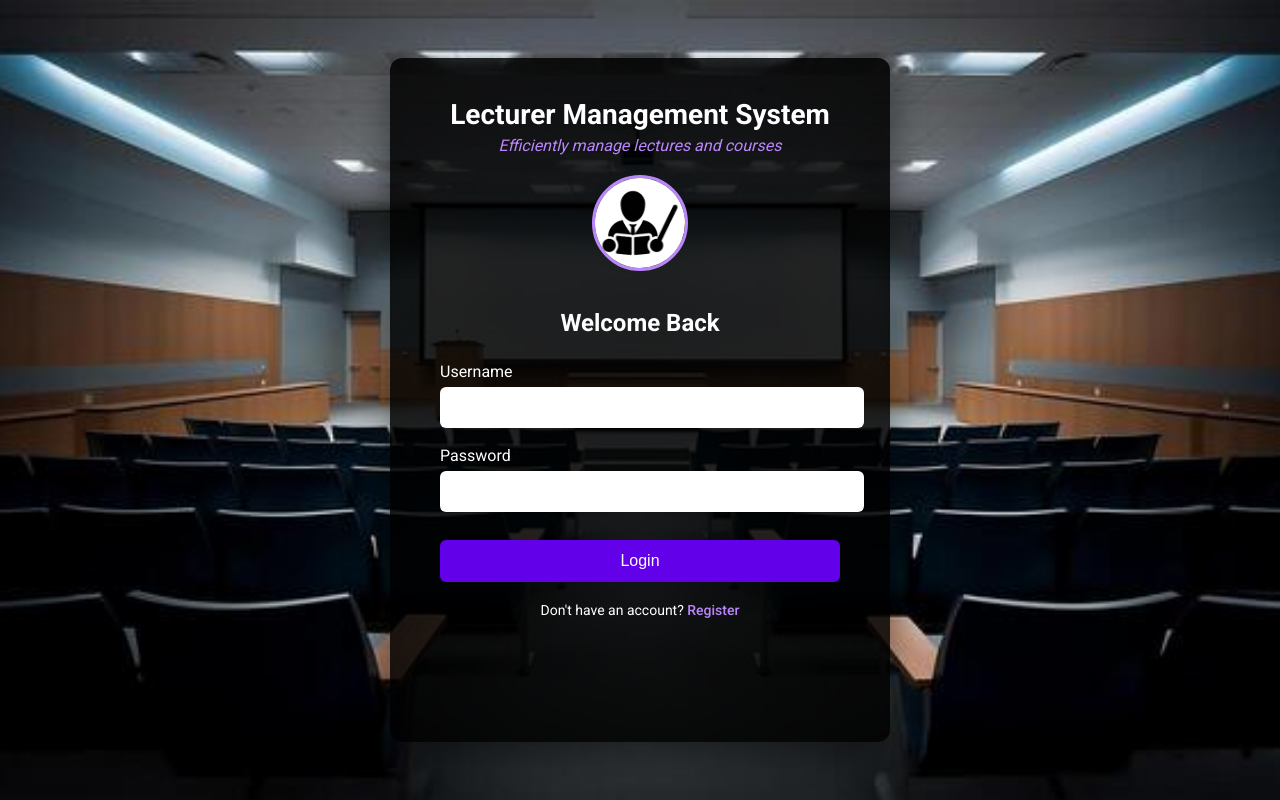
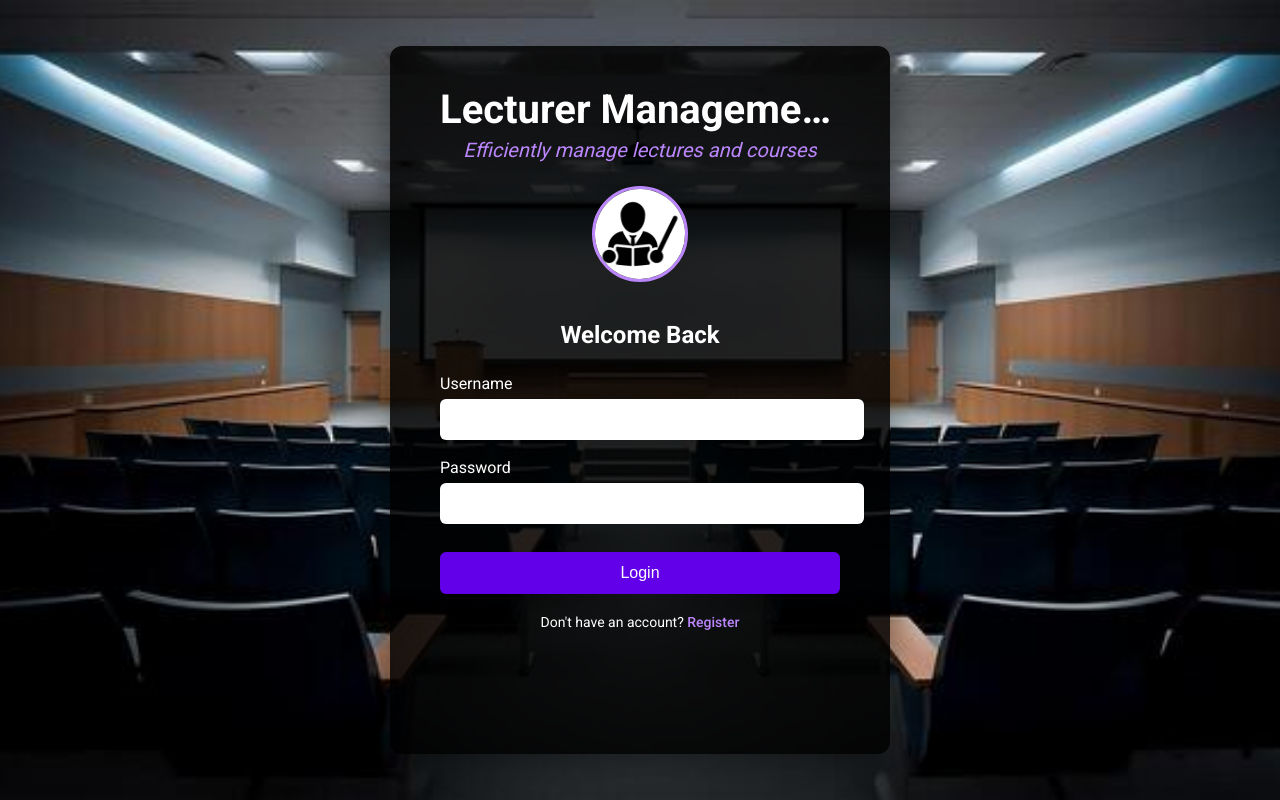
Before and after one commit to Karehkim/Lecturer-management-system, a Flask app: page /login in a window 1280 px wide. Run offline with Flask 3, Linux system fonts and the light colour scheme.

Commit message:
final review

```diff
--- a/app.py
+++ b/app.py
@@ -478,4 +478,5 @@ if __name__ == '__main__':
             admin_user = User(username='admin', password=hashed_password, role='admin')
             db.session.add(admin_user)
             db.session.commit()
-    app.run(debug=True)
+    # Listen on all interfaces so your phone can access it
+    app.run(host='0.0.0.0', port=5000, debug=True)
--- a/templates/login.html
+++ b/templates/login.html
@@ -132,6 +132,20 @@ button:hover {
     border-radius: 4px;
     margin-bottom: 8px;
 }
+.project-title {
+    font-size: clamp(8px, 4vw, 40px); /* min 8px, max 40px, scales with viewport width */
+    white-space: nowrap;
+    overflow: hidden;
+    text-overflow: ellipsis;
+}
+
+.project-subtitle {
+    font-size: clamp(6px, 2.5vw, 20px);
+    white-space: nowrap;
+    overflow: hidden;
+    text-overflow: ellipsis;
+    display: inline-block;
+}
 </style>
 </head>
 
```
Also changed, not shown: templates/complete_profile.html (+14 -0 lines), instance/lecturer_management.db.
